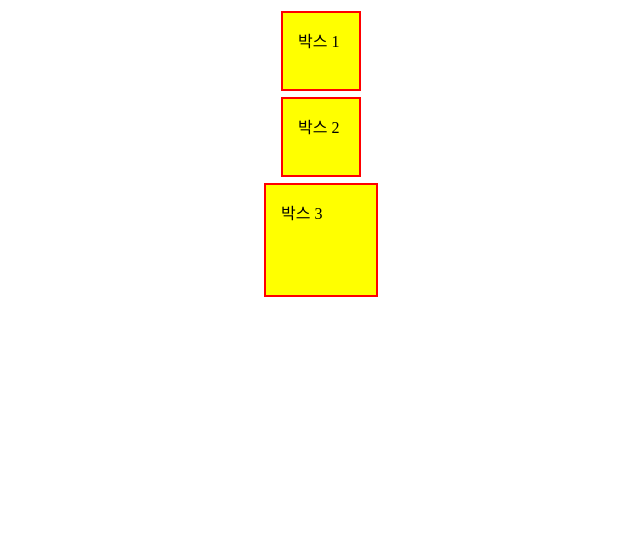
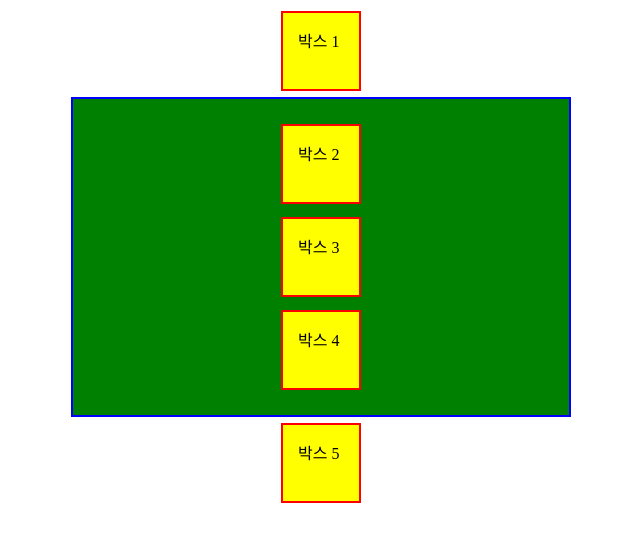
Before and after one commit to osw0124/precamp, a plain HTML site: page class/02-css/01-boxmodel.html in a window 1280 px wide. Shown: the whole page, without its empty margins (319-959 px from the left). Drawn offline with Linux system fonts and the light colour scheme.

Commit message:
박스 정렬 추가 실습

```diff
--- a/class/02-css/01-boxmodel.html
+++ b/class/02-css/01-boxmodel.html
@@ -14,20 +14,28 @@
             margin: 3px;
             background-color: yellow;
         }
-        .border-box {
-            box-sizing: border-box;
-        }
-        .content-box {
-            box-sizing: content-box;
+        .parentBox {
+            width: 500px;
+            height: 320px;
+            border: 2px solid blue;
+            display: flex;
+            /* flex-direction: row;
+            justify-content: center;
+            align-items: center; */
+            flex-direction: column;
+            align-items: center;
+            justify-content: space-evenly;
+            background-color: green;
         }
     </style>
 </head>
 <body style="display: flex; flex-direction: column; align-items: center; justify-content: center;">
-    <div class="border-box">박스 1</div>
-    <!-- 기본 값이 content-box다. -->
-    <div>박스 2</div>
-    <div class="content-box">박스 3</div>
-    <!-- <div>박스 4</div>
-    <div>박스 5</div>     -->
+    <div>박스 1</div>
+    <div class="parentBox">
+        <div>박스 2</div>
+        <div>박스 3</div>
+        <div>박스 4</div>
+    </div>
+    <div>박스 5</div>
 </body>
 </html>
```
